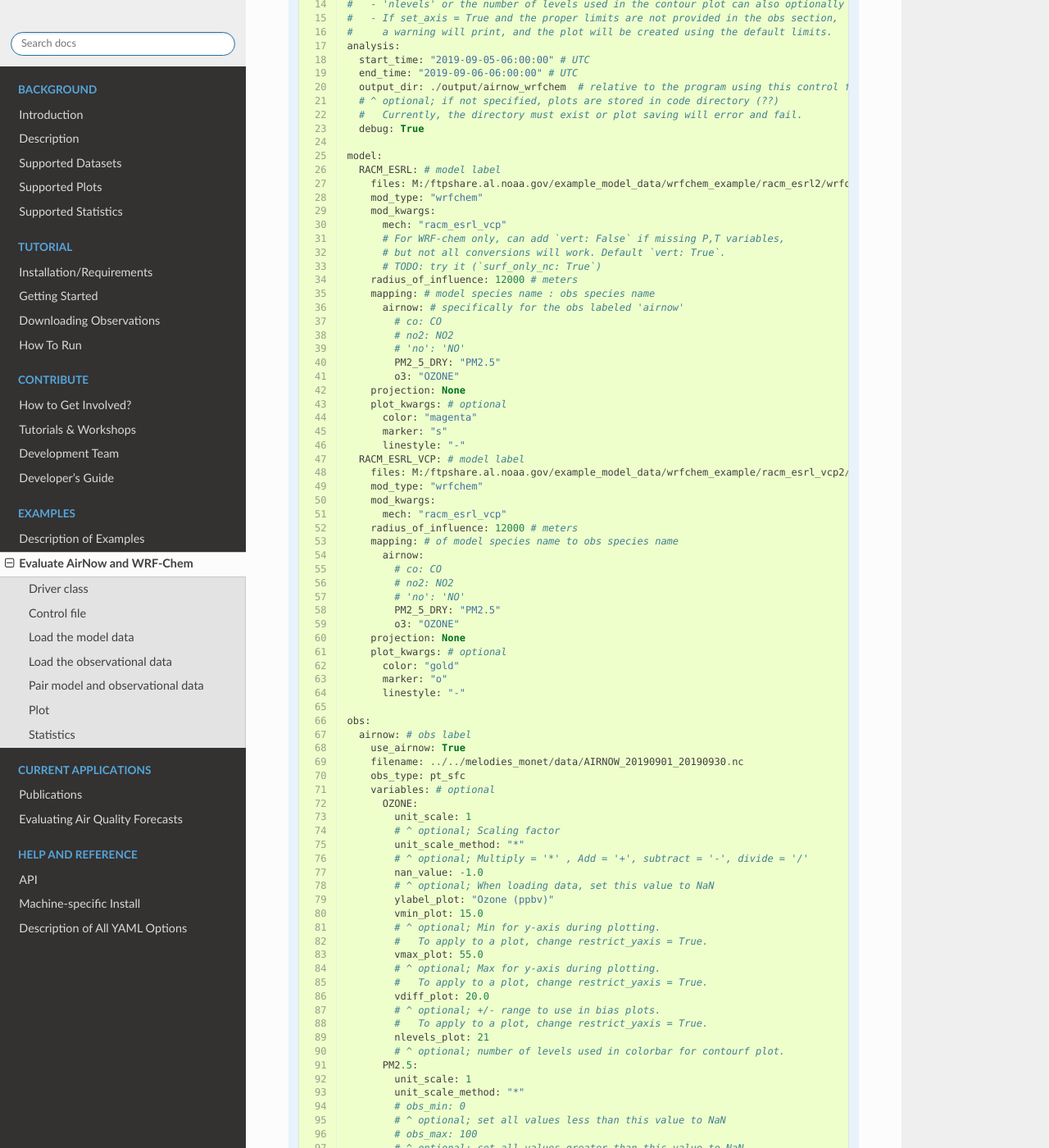
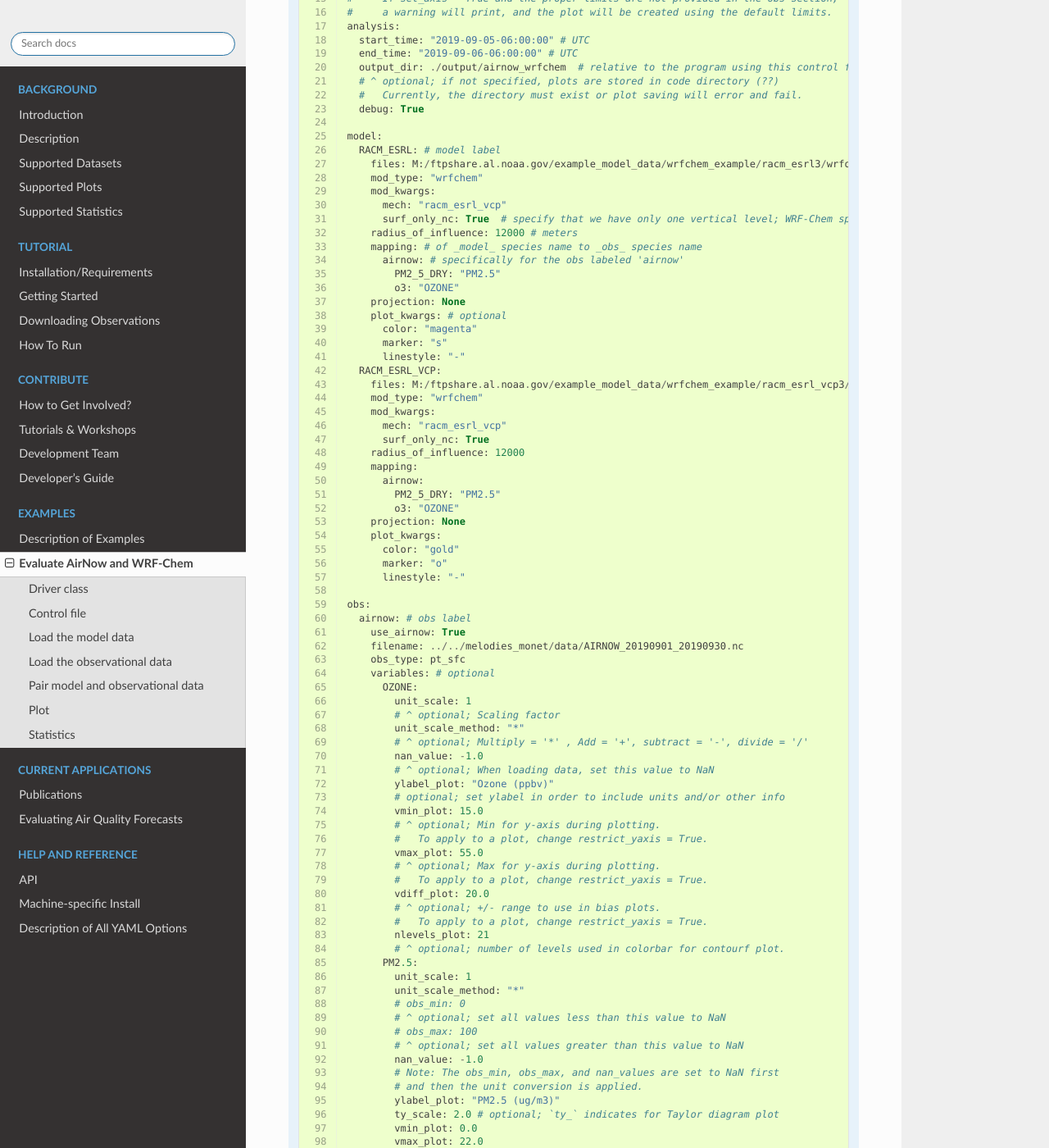
Before and after one commit to NOAA-CSL/MELODIES-MONET, a Sphinx documentation site: the page built from docs/examples/airnow_wrfchem.md, in a window 1280 px wide and 1400 px high, scrolled down 1385 px. Shown: the whole window at 82% size. Built offline with Sphinx 7.4.7 and the Read the Docs theme 2.0.0, drawn with Linux system fonts in a browser that asks for light colours; some of the changed text lies outside the part shown.

Commit message:
sfc-only dataset, reduce # of outputs
had to provide a fix in the wrfchem reader since my datasets
still have the 'bottom_top' dimension, though singleton

````diff
--- a/docs/examples/airnow_wrfchem.md
+++ b/docs/examples/airnow_wrfchem.md
@@ -141,7 +141,8 @@ an.plotting()
 an.stats()
 ```
 
-The stats routine has produced six files, one of which is:
+The stats routine has produced two files (one for each data variable).
+This is one of them:
 ```{literalinclude} output/airnow_wrfchem/stats.OZONE.all.CONUS.2019-09-05_06.2019-09-06_06.csv
 :caption:
 ```
--- a/docs/examples/control_wrfchem_mech-0905_2.yaml
+++ b/docs/examples/control_wrfchem_mech-0905_2.yaml
@@ -24,19 +24,14 @@ analysis:
 
 model:
   RACM_ESRL: # model label
-    files: M:/ftpshare.al.noaa.gov/example_model_data/wrfchem_example/racm_esrl2/wrfout_d01_*
+    files: M:/ftpshare.al.noaa.gov/example_model_data/wrfchem_example/racm_esrl3/wrfout_d01_*
     mod_type: "wrfchem"
     mod_kwargs:
       mech: "racm_esrl_vcp"
-      # For WRF-chem only, can add `vert: False` if missing P,T variables,
-      # but not all conversions will work. Default `vert: True`.
-      # TODO: try it (`surf_only_nc: True`)
+      surf_only_nc: True  # specify that we have only one vertical level; WRF-Chem specific
     radius_of_influence: 12000 # meters
-    mapping: # model species name : obs species name
+    mapping: # of _model_ species name to _obs_ species name
       airnow: # specifically for the obs labeled 'airnow'
-        # co: CO
-        # no2: NO2
-        # 'no': 'NO'
         PM2_5_DRY: "PM2.5"
         o3: "OZONE"
     projection: None
@@ -44,21 +39,19 @@ model:
       color: "magenta"
       marker: "s"
       linestyle: "-"
-  RACM_ESRL_VCP: # model label
-    files: M:/ftpshare.al.noaa.gov/example_model_data/wrfchem_example/racm_esrl_vcp2/wrfout_d01_*
+  RACM_ESRL_VCP:
+    files: M:/ftpshare.al.noaa.gov/example_model_data/wrfchem_example/racm_esrl_vcp3/wrfout_d01_*
     mod_type: "wrfchem"
     mod_kwargs:
       mech: "racm_esrl_vcp"
-    radius_of_influence: 12000 # meters
-    mapping: # of model species name to obs species name
+      surf_only_nc: True
+    radius_of_influence: 12000
+    mapping:
       airnow:
-        # co: CO
-        # no2: NO2
-        # 'no': 'NO'
         PM2_5_DRY: "PM2.5"
         o3: "OZONE"
     projection: None
-    plot_kwargs: # optional
+    plot_kwargs:
       color: "gold"
       marker: "o"
       linestyle: "-"
@@ -77,6 +70,7 @@ obs:
         nan_value: -1.0
         # ^ optional; When loading data, set this value to NaN
         ylabel_plot: "Ozone (ppbv)"
+        # optional; set ylabel in order to include units and/or other info
         vmin_plot: 15.0
         # ^ optional; Min for y-axis during plotting.
         #   To apply to a plot, change restrict_yaxis = True.
@@ -99,8 +93,7 @@ obs:
         # Note: The obs_min, obs_max, and nan_values are set to NaN first
         # and then the unit conversion is applied.
         ylabel_plot: "PM2.5 (ug/m3)"
-        # optional; set ylabel in order to include units and/or other info
-        ty_scale: 2.0 # optional
+        ty_scale: 2.0 # optional; `ty_` indicates for Taylor diagram plot
         vmin_plot: 0.0
         vmax_plot: 22.0
         vdiff_plot: 15.0
@@ -131,7 +124,7 @@ plots:
       rem_obs_nan: True
       # ^ True: Remove all points where model or obs variable is NaN.
       #   False: Remove only points where model variable is NaN.
-      ts_select_time: "time_local"
+      ts_select_time: "time_local"  # `ts_` indicates this is time series plot-specific
       # ^ Time used for avg and plotting
       #   Options: 'time' for UTC or 'time_local'
       ts_avg_window: "H"
@@ -148,8 +141,8 @@ plots:
       markersize: 10.
     text_kwargs:
       fontsize: 16.
-    domain_type: ["all", "state_name", "epa_region"]
-    domain_name: ["CONUS", "CA", "R9"]
+    domain_type: ["all"]
+    domain_name: ["CONUS"]
     data: ["airnow_RACM_ESRL", "airnow_RACM_ESRL_VCP"]
     data_proc:
       rem_obs_nan: True
@@ -162,8 +155,8 @@ plots:
       figsize: [10, 5]
     text_kwargs:
       fontsize: 16.
-    domain_type: ["all", "state_name", "epa_region"]
-    domain_name: ["CONUS", "CA", "R9"]
+    domain_type: ["all",]
+    domain_name: ["CONUS"]
     data: ["airnow_RACM_ESRL", "airnow_RACM_ESRL_VCP"]
     data_proc:
       rem_obs_nan: True
@@ -176,8 +169,8 @@ plots:
       figsize: [10, 5]
     text_kwargs:
       fontsize: 16.
-    domain_type: ["all", "state_name", "epa_region"]
-    domain_name: ["CONUS", "CA", "R9"]
+    domain_type: ["all", "epa_region"]
+    domain_name: ["CONUS", "R9"]
     data: ["airnow_RACM_ESRL", "airnow_RACM_ESRL_VCP"]
     data_proc:
       rem_obs_nan: True
@@ -189,8 +182,8 @@ plots:
       figsize: [8, 6]
     text_kwargs:
       fontsize: 20.
-    domain_type: ["all", "state_name", "epa_region"]
-    domain_name: ["CONUS", "CA", "R9"]
+    domain_type: ["all"]
+    domain_name: ["CONUS"]
     data: ["airnow_RACM_ESRL", "airnow_RACM_ESRL_VCP"]
     data_proc:
       rem_obs_nan: True
@@ -211,13 +204,13 @@ stats:
   round_output: 2 # optional; defaults to rounding to 3rd decimal place
   output_table: False
   # ^ Always outputs a .txt file.
-  #   Optional to also output as a CSV(?) table.
+  #   Optional to also output a Matplotlib figure table (image).
   output_table_kwargs: # optional
     figsize: [7, 3]
     fontsize: 12.
     xscale: 1.4
     yscale: 1.4
     edges: "horizontal"
-  domain_type: ["all", "state_name", "epa_region"]
-  domain_name: ["CONUS", "CA", "R9"]
+  domain_type: ["all"]
+  domain_name: ["CONUS"]
   data: ["airnow_RACM_ESRL", "airnow_RACM_ESRL_VCP"]
````
Also changed, not shown: other parts of docs/examples/airnow_wrfchem.md (+2 -2 lines), 2 other files.
